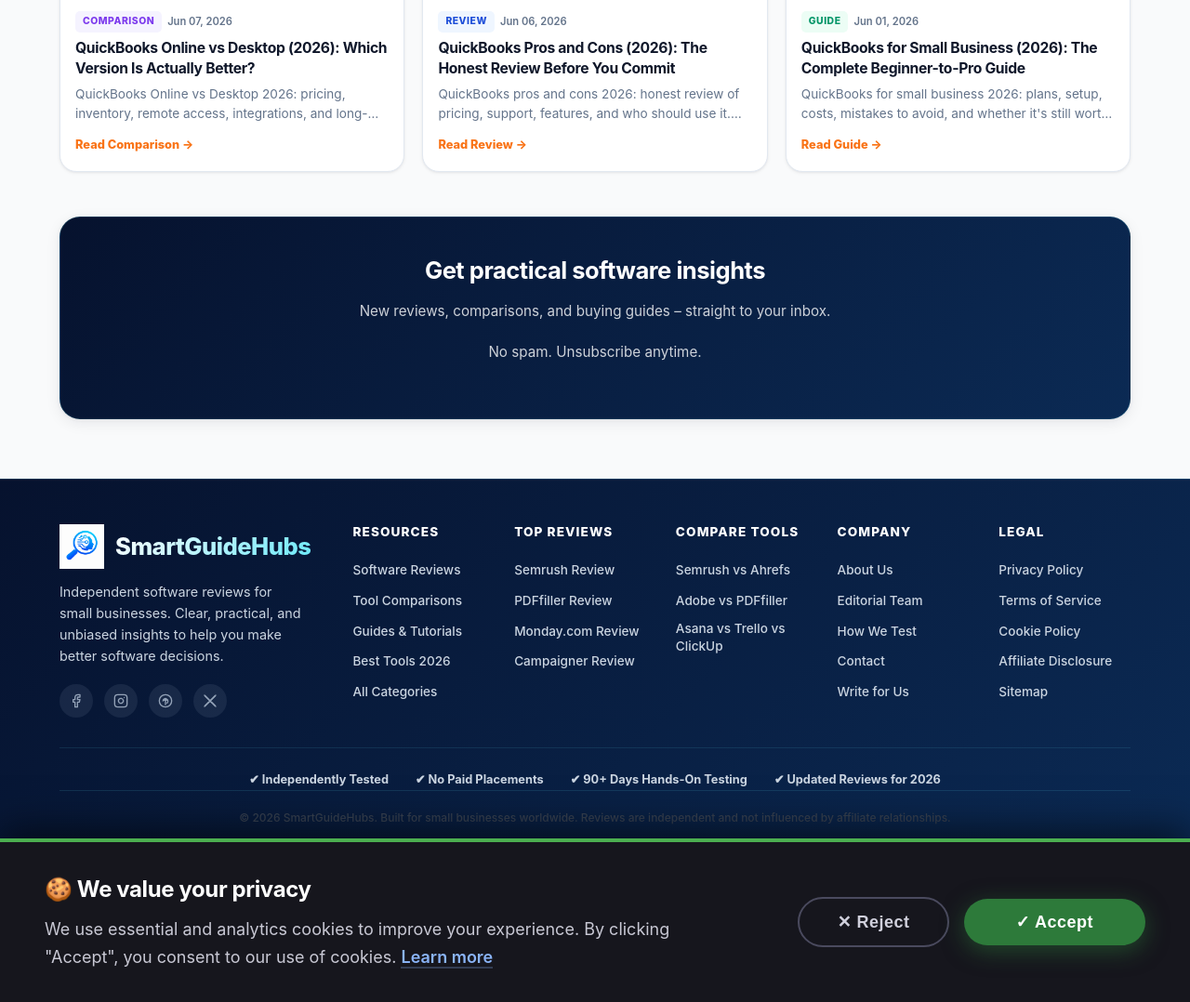
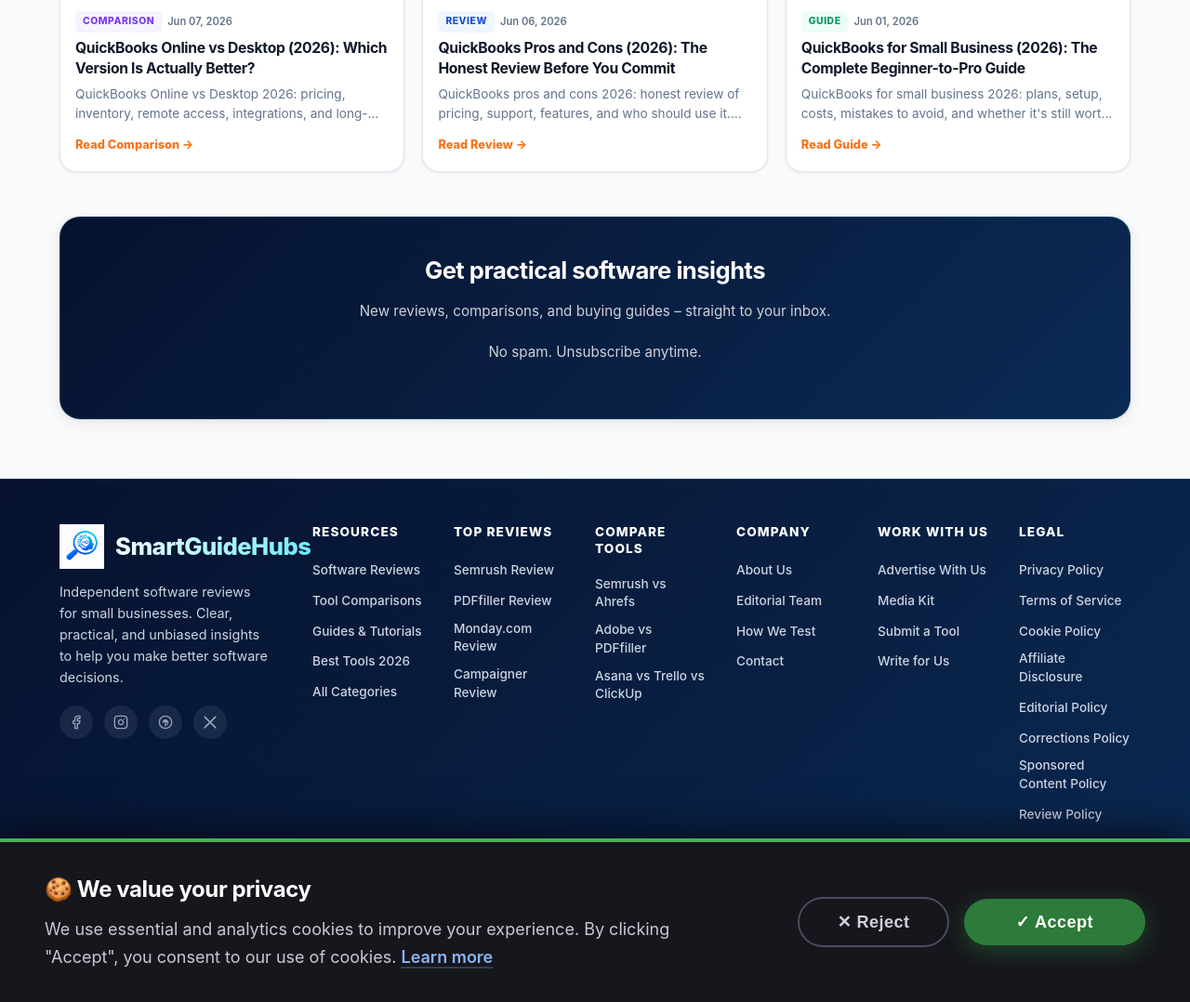
Before and after one commit to Yanniga01/gilliansperkin.github.io, a Jekyll site: the page built from index.md, in a window 1280 px wide and 1400 px high, scrolled down 2922 px, cut to the strip 322-1400 px from the top of the window. Shown: the whole strip at 93% size. Built offline with Jekyll 4.4.1, drawn with Linux system fonts in a browser that asks for light colours.

Commit message:
Revise footer layout and add 'Work With Us' section
Updated footer layout to include a new 'Work With Us' section and adjusted grid structure to accommodate 7 columns. Fixed minor text formatting and improved comments for clarity.

```diff
--- a/_includes/footer.html
+++ b/_includes/footer.html
@@ -1,10 +1,10 @@
 <footer class="site-footer">
   <div class="footer-container">
 
-    <!-- Main Footer Grid -->
+    <!-- Main Footer Grid – now 7 columns (Brand + 6 others) -->
     <div class="footer-grid">
 
-      <!-- Brand Column with Your Logo -->
+      <!-- Brand Column with Logo -->
       <div class="footer-col footer-col-brand">
         <a href="/" class="footer-brand" aria-label="SmartGuideHubs home" {% if page.url == "/" %}aria-current="page"{% endif %}>
           <span class="footer-logo-mark" aria-hidden="true">
@@ -51,7 +51,7 @@
         <ul>
           <li><a href="/reviews/">Software Reviews</a></li>
           <li><a href="/comparisons/">Tool Comparisons</a></li>
-          <li><a href="/guides/">Guides & Tutorials</a></li>
+          <li><a href="/guides/">Guides &amp; Tutorials</a></li>
           <li><a href="/best-tools/">Best Tools 2026</a></li>
           <li><a href="/categories/">All Categories</a></li>
         </ul>
@@ -86,6 +86,16 @@
           <li><a href="/editorial-team/">Editorial Team</a></li>
           <li><a href="/how-we-test-software/">How We Test</a></li>
           <li><a href="/contact/">Contact</a></li>
+        </ul>
+      </div>
+
+      <!-- Work With Us (NEW) -->
+      <div class="footer-col">
+        <h4>Work With Us</h4>
+        <ul>
+          <li><a href="/advertise-with-us/">Advertise With Us</a></li>
+          <li><a href="/media-kit/">Media Kit</a></li>
+          <li><a href="/submit-a-tool/">Submit a Tool</a></li>
           <li><a href="/write-for-us/">Write for Us</a></li>
         </ul>
       </div>
@@ -98,16 +108,21 @@
           <li><a href="/terms/">Terms of Service</a></li>
           <li><a href="/cookies/">Cookie Policy</a></li>
           <li><a href="/disclosure/">Affiliate Disclosure</a></li>
+          <li><a href="/editorial-policy/">Editorial Policy</a></li>
+          <li><a href="/corrections-policy/">Corrections Policy</a></li>
+          <li><a href="/sponsored-content-policy/">Sponsored Content Policy</a></li>
+          <li><a href="/review-policy/">Review Policy</a></li>
           <li><a href="/sitemap.xml">Sitemap</a></li>
         </ul>
       </div>
-    </div>
+
+    </div><!-- /footer-grid -->
 
     <!-- Trust Bar -->
     <div class="footer-trust">
       <span>✔ Independently Tested</span>
       <span>✔ No Paid Placements</span>
-      <span>✔ 90+ Days Hands-On Testing</span>
+      <span>✔ 90+ Days Hands‑On Testing</span>
       <span>✔ Updated Reviews for 2026</span>
     </div>
 
@@ -163,10 +178,10 @@
   padding: 0 1.5rem;
 }
 
-/* 6-Column Grid */
+/* 7‑Column Grid: Brand (2fr) + 6 columns (1fr each) */
 .footer-grid {
   display: grid;
-  grid-template-columns: 2fr repeat(5, 1fr);
+  grid-template-columns: 2fr repeat(6, 1fr);
   gap: 2rem;
   margin-bottom: 2rem;
 }
```
Also changed, not shown: other parts of _includes/footer.html (+3 -0 lines).
